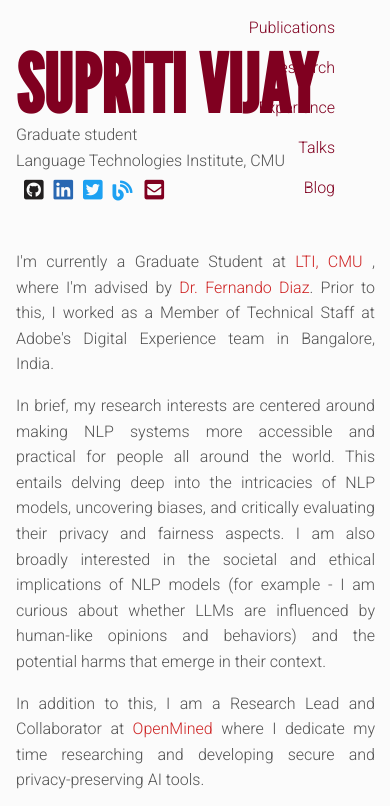
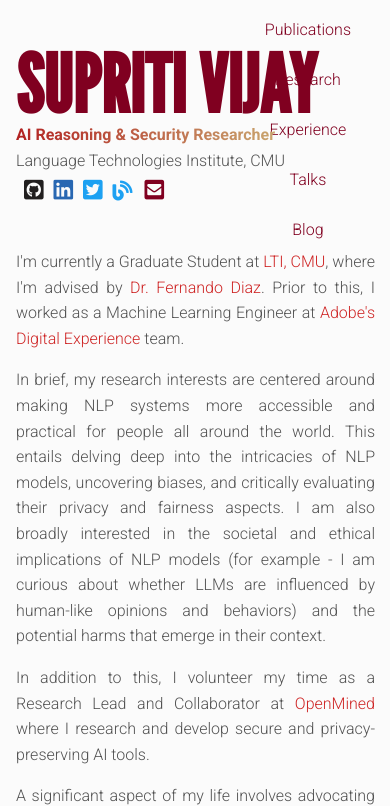
Before and after one commit to SupritiVijay/supritivijay.github.io, a plain HTML site: page index.html in a window 390 px wide. Shown: the top 806 px of the page. Drawn offline with nearby package versions, Linux system fonts and the light colour scheme; some icons are missing.

Commit message:
Updating style and adding research paper preview

```diff
--- a/index.html
+++ b/index.html
@@ -89,7 +89,16 @@
 								<!-- <div id="lastname">VIJAY</div> -->
 							</div>
 							<div class="minor_text" style="padding-top: 2px;">
-								<div>Graduate student</div>
+								<div>
+									<b style="
+										font-weight: 600;
+										background: linear-gradient(to right, #B22222, #C9A56E);
+										-webkit-background-clip: text;
+										-webkit-text-fill-color: transparent;">
+										AI Reasoning & Security Researcher
+									</b>
+
+								  </div>
 								<div class="minor_text">Language Technologies Institute, CMU</div>
 									<!-- <a class="menulink" target="_blank" style="color:#404040" href="https://drive.google.com/file/d/1_cFXlDouvh5FlK0Z1MeBlkrb3ZjDaxoO/view?usp=sharing"><i class="ai ai-cv-square ai-1x headtag"></i></a><span class="headtagsep"></span> -->
 									<a class="menulink" target="_blank" style="color:#2873EB" href="https://scholar.google.com/citations?user=uoUygvIAAAAJ&hl=en"><i class="ai ai-google-scholar-square ai-1x headtag"></i></a><span class="headtagsep"></span>
@@ -125,7 +134,7 @@
 					</div>
 					<div class="mainpara">
 						<p class="subpara">
-							I'm currently a Graduate Student at <a class="paralink" href="https://lti.cs.cmu.edu/" target="_blank">LTI, CMU</a> , where I'm advised by <a class="paralink" href="http://www.841.io/" target="_blank">Dr. Fernando Diaz</a>. Prior to this, I worked as a Member of Technical Staff at Adobe's Digital Experience team in Bangalore, India.
+							I'm currently a Graduate Student at <a class="paralink" href="https://lti.cs.cmu.edu/" target="_blank">LTI, CMU</a>, where I'm advised by <a class="paralink" href="http://www.841.io/" target="_blank">Dr. Fernando Diaz</a>. Prior to this, I worked as a Machine Learning Engineer at <a class="paralink" href="https://business.adobe.com/products/experience-platform/adobe-experience-platform.html" target="_blank"> Adobe's Digital Experience</a> team.
 
 							<p class="subpara">
 							In brief, my research interests are centered around making NLP systems more accessible and practical for people all around the world.
@@ -133,7 +142,7 @@
 							I am also broadly interested in the societal and ethical implications of NLP models (for example - I am curious about whether LLMs are influenced by human-like opinions and behaviors) and the potential harms that emerge in their context.
 
 							<p class="subpara">
-							In addition to this, I am a Research Lead and Collaborator at <a class="paralink" href="https://www.openmined.org/" target="_blank">OpenMined </a> where I dedicate my time researching and developing
+							In addition to this, I volunteer my time as a Research Lead and Collaborator at <a class="paralink" href="https://www.openmined.org/" target="_blank">OpenMined </a> where I research and develop
 							secure and privacy-preserving AI tools.
 
 							<!-- I am fortunate to have researched with amazing professors (<a class="paralink" href="https://www.cs.cmu.edu/~akhudabu/" target="_blank">Dr. Ashique Khudabuksh</a>, <a class="paralink" href="https://nandofioretto.github.io/" target="_blank">Dr. Ferdinando Fioretto</a>, <a class="paralink" href="https://danielhers.github.io/" target="_blank">Dr. Daniel Hershcovitch</a>, <a class="paralink" href="https://amine-trabelsi.netlify.app/" target="_blank">Dr. Amine Trabelsi</a>,
@@ -325,13 +334,13 @@
 
 						<div class="col-lg-12">
 							<div class="talk my-2 pl-2">
-								<span class="papertitle"><a href="https://aclanthology.org/2024.insights-1.13/" target="_blank"> When Neutral Summaries are not that Neutral: Quantifying Political Neutrality in LLM-Generated News Summaries </a></span><br>
+								<span class="papertitle"><a href="papers/Neutral_summaries.pdf" target="_blank"> When Neutral Summaries are not that Neutral: Quantifying Political Neutrality in LLM-Generated News Summaries </a></span><br>
 								<span class="authors"> <span class="thisauthor"> Supriti Vijay</span>, Aman Priyanshu, Ashique R. KhudaBukhsh  </span>
 								<div class="d-flex">
 									<span class="conf"><b href="#">Student Abstract and Poster Program, AAAI'25 </b>
 									</span>
 									<span class="ml-auto tagspan">
-										<a class="tag" href="https://arxiv.org/abs/2410.09978" target="_blank" data-toggle="tooltip" data-placement="bottom" title="Paper PDF">PDF</a><span class="tagsep">
+										<a class="tag" href="papers/Neutral_summaries.pdf" target="_blank" data-toggle="tooltip" data-placement="bottom" title="Paper PDF">PDF</a><span class="tagsep">
 											<!-- ●</span> -->
 										<!-- <a class="tag" href="posters/NAACL_Poster.pdf" target="_blank" data-toggle="tooltip" data-placement="bottom" title="Paper Poster">POSTER</a>	 -->
 									</span>
@@ -802,13 +811,30 @@
     width: 100%;
     position: absolute;
     top: 0;
-    right: 10%;  /* Adjust this value to align it perfectly */
+    right: 10%;
     text-align: right;
+    padding: 10px 5%;
 }
 
+/* Ensures the nav links stay aligned properly */
 .navbar-nav {
     display: flex;
-    justify-content: flex-end; /* Ensures links align to the right */
+    justify-content: flex-end;
+    gap: 15px; /* Adds even spacing between nav items */
+}
+
+/* Responsive Design for Mobile */
+@media (max-width: 768px) {
+    .navbar {
+        text-align: center; /* Center-align on smaller screens */
+        padding: 10px 0;
+    }
+
+    .navbar-nav {
+        flex-direction: column; /* Stack links vertically */
+        align-items: center;
+        gap: 10px;
+    }
 }
 
 
```
Also changed, not shown: 1 other file.
